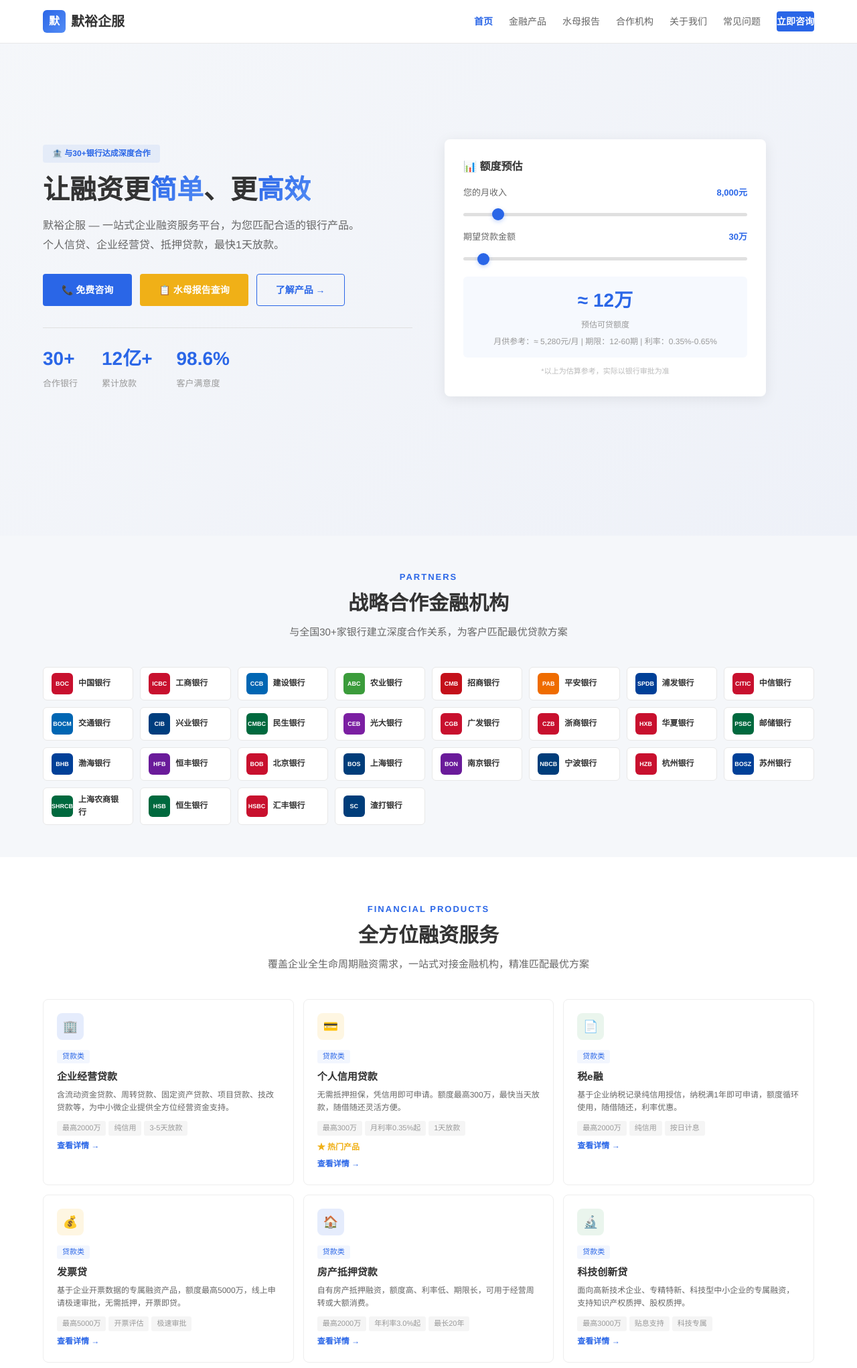
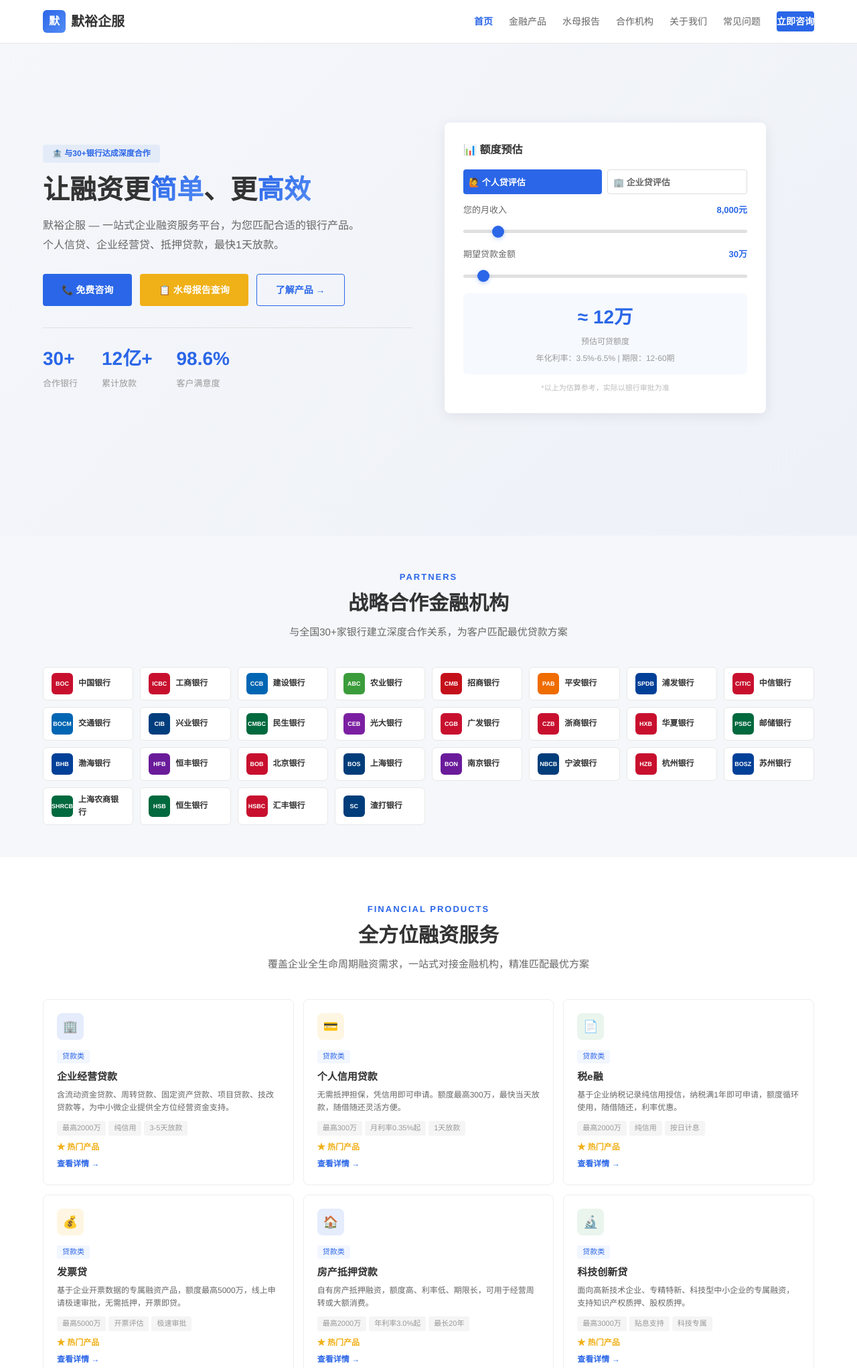
Before and after one commit to 1722969492/dingxin-loan, a website: page index.html in a window 1280 px wide. Shown: the top 2043 px of the page at 67% size. Drawn offline with Linux system fonts and the light colour scheme.

Commit message:
hot products for first 8, biz loan calc, annual rate

```diff
--- a/index.html
+++ b/index.html
@@ -226,19 +226,22 @@
     <div class="hero-visual">
       <div class="hero-card">
         <h3>📊 额度预估</h3>
+        <div style="display:flex;gap:8px;margin-bottom:14px;">
+          <button id="calcTypeP" class="btn" style="flex:1;padding:8px;font-size:13px;background:#2a66e7;color:#fff;border:none;border-radius:4px;font-weight:600;cursor:pointer" onclick="setCalcType('personal')">🙋 个人贷评估</button>
+          <button id="calcTypeB" class="btn" style="flex:1;padding:8px;font-size:13px;background:#fff;color:#666;border:1px solid #ddd;border-radius:4px;font-weight:600;cursor:pointer" onclick="setCalcType('business')">🏢 企业贷评估</button>
+        </div>
         <div class="slider-group">
-          <label>您的月收入 <span id="incomeVal">8,000元</span></label>
-          <input type="range" min="3000" max="50000" value="8000" step="1000" oninput="calcLoan(this.value)">
+          <label id="incomeLabel">您的月收入 <span id="incomeVal">8,000元</span></label>
+          <input type="range" min="3000" max="50000" value="8000" step="1000" id="incomeSlider" oninput="calcLoan()">
         </div>
         <div class="slider-group">
           <label>期望贷款金额 <span id="loanVal">30万</span></label>
-          <input type="range" min="5" max="500" value="30" step="5" oninput="calcLoan(document.getElementById('incomeSlider').value)" id="loanSlider">
-          <input type="hidden" id="incomeSlider">
+          <input type="range" min="5" max="500" value="30" step="5" id="loanSlider" oninput="calcLoan()">
         </div>
         <div class="result-box">
           <div class="amount" id="estResult">≈ 30万</div>
           <div class="label">预估可贷额度</div>
-          <div style="font-size:12px;color:#999;margin-top:6px;" id="estDetail">月供参考：≈ 5,280元/月 | 期限：12-60期 | 利率：0.35%-0.65%</div>
+          <div style="font-size:12px;color:#999;margin-top:6px;" id="estDetail">年化利率：3.5%-6.5% | 期限：12-60期</div>
         </div>
         <div style="margin-top:12px;font-size:11px;color:#bbb;text-align:center;">*以上为估算参考，实际以银行审批为准</div>
       </div>
@@ -427,21 +430,50 @@
 
 <script>
 // ===== 额度计算器 =====
-function calcLoan(income) {
-  document.getElementById('incomeSlider').value = income;
-  document.getElementById('incomeVal').textContent = Number(income).toLocaleString() + '元';
-  var loan = document.getElementById('loanSlider').value;
+var calcType = 'personal';
+
+function setCalcType(type) {
+  calcType = type;
+  var pb = document.getElementById('calcTypeP');
+  var bb = document.getElementById('calcTypeB');
+  var label = document.getElementById('incomeLabel');
+  var slider = document.getElementById('incomeSlider');
+  if (type === 'personal') {
+    pb.style.background = '#2a66e7'; pb.style.color = '#fff'; pb.style.border = 'none';
+    bb.style.background = '#fff'; bb.style.color = '#666'; bb.style.border = '1px solid #ddd';
+    label.innerHTML = '您的月收入 <span id="incomeVal">8,000元</span>';
+    slider.min = 3000; slider.max = 50000; slider.value = 8000; slider.step = 1000;
+  } else {
+    bb.style.background = '#2a66e7'; bb.style.color = '#fff'; bb.style.border = 'none';
+    pb.style.background = '#fff'; pb.style.color = '#666'; pb.style.border = '1px solid #ddd';
+    label.innerHTML = '企业年营收 <span id="incomeVal">500万元</span>';
+    slider.min = 50; slider.max = 10000; slider.value = 500; slider.step = 50;
+  }
+  calcLoan();
+}
+
+function calcLoan() {
+  var income = parseFloat(document.getElementById('incomeSlider').value);
+  var loan = parseFloat(document.getElementById('loanSlider').value);
+  document.getElementById('incomeVal').textContent = calcType === 'personal' ? Number(income).toLocaleString() + '元' : income + '万元';
   document.getElementById('loanVal').textContent = loan + '万';
-  // Estimate based on income multiple
-  var base = Math.round(income * 0.4 * 36 / 10000);
-  var est = Math.min(Math.max(base, 5), 500);
+
+  var est, detail;
+  if (calcType === 'personal') {
+    est = Math.min(Math.max(Math.round(income * 0.4 * 36 / 10000), 5), 300);
+    detail = '年化利率：3.5%-6.5% | 期限：12-60期';
+  } else {
+    est = Math.min(Math.max(Math.round(income * 0.3 * 2), 10), 2000);
+    detail = '年化利率：3.0%-5.5% | 期限：1-5年';
+  }
   document.getElementById('estResult').textContent = '≈ ' + est + '万';
+  document.getElementById('estDetail').textContent = detail;
 }
-calcLoan(8000);
+calcLoan();
 
 // ===== 产品数据 =====
 var products = [
-  {id:'qyjy',cat:'贷款类',icon:'🏢',color:'#2a66e7',name:'企业经营贷款',desc:'含流动资金贷款、周转贷款、固定资产贷款、项目贷款、技改贷款等，为中小微企业提供全方位经营资金支持。',tags:['最高2000万','纯信用','3-5天放款'],
+  {id:'qyjy',cat:'贷款类',icon:'🏢',color:'#2a66e7',name:'企业经营贷款',desc:'含流动资金贷款、周转贷款、固定资产贷款、项目贷款、技改贷款等，为中小微企业提供全方位经营资金支持。',tags:['最高2000万','纯信用','3-5天放款'],hot:'★ 热门产品',
    detail:'企业经营贷款是指银行向企业发放的用于生产经营活动的贷款，包含流动资金贷款、周转贷款、固定资产贷款、项目贷款、技改贷款等多种类型。',
    amount:'最高2000万元',rate:'年利率3.5%起',term:'1-5年',feature:'纯信用/抵押均可，审批快，放款灵活',
    req:'企业注册满1年、正常经营、有持续经营流水、信用记录良好',doc:'营业执照、近6个月银行流水、经营场地证明、法人身份证、财务报表',
@@ -453,37 +485,37 @@
    req:'年龄22-60周岁、有稳定收入来源、信用记录良好、有社保/公积金更佳',doc:'身份证、近6个月银行流水、工作证明/收入证明、社保/公积金记录',
    process:'提交申请→系统审批→签约→放款'},
 
-  {id:'sre',cat:'贷款类',icon:'📄',color:'#54aa6d',name:'税e融',desc:'基于企业纳税记录纯信用授信，纳税满1年即可申请，额度循环使用，随借随还，利率优惠。',tags:['最高2000万','纯信用','按日计息'],
+  {id:'sre',cat:'贷款类',icon:'📄',color:'#54aa6d',name:'税e融',desc:'基于企业纳税记录纯信用授信，纳税满1年即可申请，额度循环使用，随借随还，利率优惠。',tags:['最高2000万','纯信用','按日计息'],hot:'★ 热门产品',
    detail:'税e融是银行基于企业纳税记录推出的纯信用贷款产品，以企业纳税数据为核心授信依据，无需抵押担保。',
    amount:'最高2000万元',rate:'年利率4.0%起',term:'12个月，可循环',feature:'纯信用、按日计息、随借随还',
    req:'企业注册满1年、纳税评级A/B级、纳税记录正常',doc:'营业执照、纳税证明、法人身份证、近6个月纳税记录',
    process:'授权纳税数据→系统自动评估→签约→放款→随借随还'},
 
-  {id:'fpl',cat:'贷款类',icon:'💰',color:'#f0b017',name:'发票贷',desc:'基于企业开票数据的专属融资产品，额度最高5000万，线上申请极速审批，无需抵押，开票即贷。',tags:['最高5000万','开票评估','极速审批'],
+  {id:'fpl',cat:'贷款类',icon:'💰',color:'#f0b017',name:'发票贷',desc:'基于企业开票数据的专属融资产品，额度最高5000万，线上申请极速审批，无需抵押，开票即贷。',tags:['最高5000万','开票评估','极速审批'],hot:'★ 热门产品',
    detail:'发票贷是基于企业开票数据的专项融资产品，通过分析企业开票金额、开票频率、开票客户质量等数据进行授信。',
    amount:'最高5000万元',rate:'年利率4.5%起',term:'6-36个月',feature:'无需抵押、线上申请、极速审批',
    req:'企业注册满1年、有持续开票记录、开票金额稳定',doc:'营业执照、近12个月开票记录、法人身份证、经营场地证明',
    process:'授权开票数据→系统评估→审批→签约→放款'},
 
-  {id:'fcdy',cat:'贷款类',icon:'🏠',color:'#2a66e7',name:'房产抵押贷款',desc:'自有房产抵押融资，额度高、利率低、期限长，可用于经营周转或大额消费。',tags:['最高2000万','年利率3.0%起','最长20年'],
+  {id:'fcdy',cat:'贷款类',icon:'🏠',color:'#2a66e7',name:'房产抵押贷款',desc:'自有房产抵押融资，额度高、利率低、期限长，可用于经营周转或大额消费。',tags:['最高2000万','年利率3.0%起','最长20年'],hot:'★ 热门产品',
    detail:'房产抵押贷款是以自有房产作为抵押物向银行申请的贷款，额度高、利率低、期限长，适合大额资金需求。',
    amount:'最高2000万元',rate:'年利率3.0%起',term:'最长20年',feature:'额度高、利率低、期限长',
    req:'有自有房产、产权清晰、评估价值充足、有还款来源',doc:'房产证、身份证、收入证明、评估报告、婚姻证明',
    process:'房产评估→提交材料→银行审批→签订合同→办理抵押→放款'},
 
-  {id:'kjcx',cat:'贷款类',icon:'🔬',color:'#54aa6d',name:'科技创新贷',desc:'面向高新技术企业、专精特新、科技型中小企业的专属融资，支持知识产权质押、股权质押。',tags:['最高3000万','贴息支持','科技专属'],
+  {id:'kjcx',cat:'贷款类',icon:'🔬',color:'#54aa6d',name:'科技创新贷',desc:'面向高新技术企业、专精特新、科技型中小企业的专属融资，支持知识产权质押、股权质押。',tags:['最高3000万','贴息支持','科技专属'],hot:'★ 热门产品',
    detail:'科技创新贷是面向高新技术企业、专精特新企业、科技型中小企业的专属融资产品，支持知识产权质押、股权质押等创新担保方式，享受政府贴息。',
    amount:'最高3000万元',rate:'年利率3.5%起，可贴息',term:'1-3年',feature:'科技专属、贴息支持、多种质押',
    req:'高新技术企业/专精特新/科技型中小企业资质',doc:'营业执照、资质证书、知识产权证明、财务报表、项目计划书',
    process:'提交申请→资质审核→评估授信→签约→放款'},
 
-  {id:'cydb',cat:'政策性产品',icon:'🎓',color:'#2a66e7',name:'创业担保贷款',desc:'政府贴息支持的创业贷款，为初创企业和小微创业者提供低成本启动资金，最高可享财政全额贴息。',tags:['最高50万','财政贴息','免抵押'],
+  {id:'cydb',cat:'政策性产品',icon:'🎓',color:'#2a66e7',name:'创业担保贷款',desc:'政府贴息支持的创业贷款，为初创企业和小微创业者提供低成本启动资金，最高可享财政全额贴息。',tags:['最高50万','财政贴息','免抵押'],hot:'★ 热门产品',
    detail:'创业担保贷款是政府贴息支持的专项创业贷款产品，为初创企业和小微创业者提供低成本的启动资金。',
    amount:'最高50万元',rate:'财政贴息，低至0利率',term:'最长3年',feature:'财政贴息、免抵押、创业扶持',
    req:'创业项目可行、领取营业执照、有固定的经营场所',doc:'营业执照、创业计划书、身份证明、经营场所证明',
    process:'申请→人社审核→银行审批→担保确认→放款'},
 
-  {id:'fmcy',cat:'政策性产品',icon:'🎓',color:'#f0b017',name:'富民创业贷',desc:'面向创业者和初创企业的政策贴息贷款产品，助力创业就业，享受财政贴息支持。',tags:['最高50万','财政贴息','免抵押'],
+  {id:'fmcy',cat:'政策性产品',icon:'🎓',color:'#f0b017',name:'富民创业贷',desc:'面向创业者和初创企业的政策贴息贷款产品，助力创业就业，享受财政贴息支持。',tags:['最高50万','财政贴息','免抵押'],hot:'★ 热门产品',
    detail:'富民创业贷是政府为支持创业就业推出的政策性贷款产品，面向创业者和初创企业，享受财政贴息。',
    amount:'最高50万元',rate:'财政贴息',term:'1-3年',feature:'创业扶持、财政贴息、审批快',
    req:'创业项目、营业执照、有经营场所',doc:'营业执照、法人身份证、创业计划书、经营场所证明',
```
